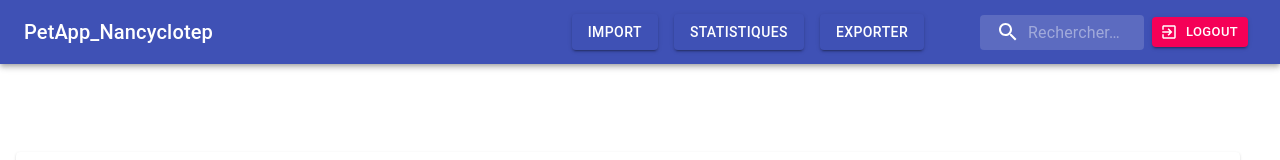
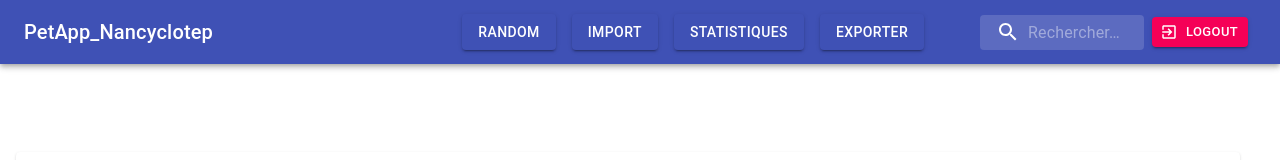
Before and after one commit to PierreEpron/pet, a React (Create React App) app in the folder platform/frontend/: page /StatPage in a window 1280 px wide. Shown: the top 160 px of the page. Built offline with nearby package versions, Linux system fonts and the light colour scheme.

Commit message:
add RandomButton

```diff
--- a/platform/frontend/src/components/Header.js
+++ b/platform/frontend/src/components/Header.js
@@ -9,6 +9,7 @@ import ImportButton from "./Button/ImportButton";
 import StatsButton from "./Button/StatsButton";
 import ExportButton from "./Button/ExportButton";
 import ExitApp from "./Button/ExitApp"
+import RandomButton from "./Button/RandomButton"
 
 
 const useStyles = makeStyles((theme) => ({
@@ -81,6 +82,7 @@ export default function SearchAppBar() {
                 <Typography className={classes.title} variant="h6" noWrap onClick={redirection}>
                     PetApp_Nancyclotep
                 </Typography>
+                <RandomButton/>
                 <ImportButton/>
                 <StatsButton/>
                 <ExportButton/>
```
